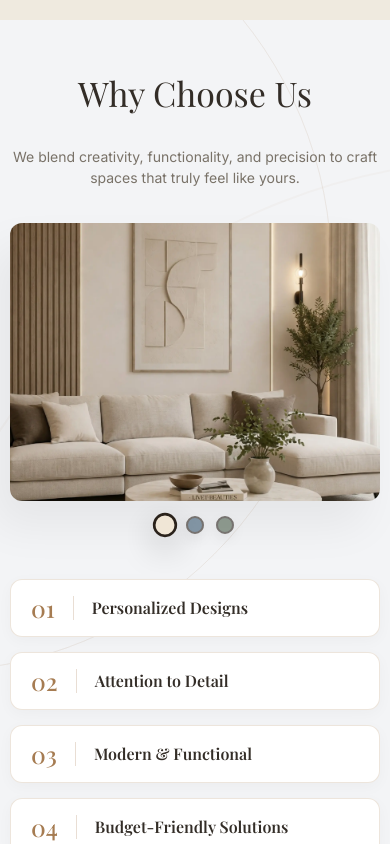
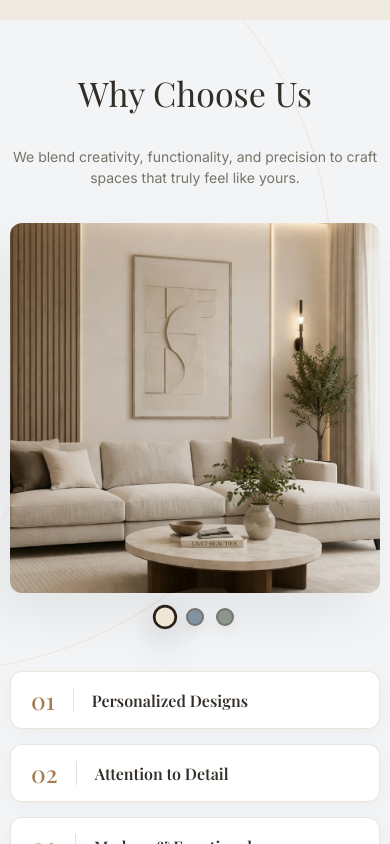
Before and after one commit to vickysingh009/ssqanantav1, a React (Vite) app: page / in a window 390 px wide. Shown: the part 2058-2902 px from the top of the page. Built offline with nearby package versions, Linux system fonts and the light colour scheme; a web font is replaced by a local one.

Commit message:
version 3 why choose us

```diff
--- a/src/sections/WhyChooseUs/WhyChooseUs.css
+++ b/src/sections/WhyChooseUs/WhyChooseUs.css
@@ -325,7 +325,7 @@
   .wcu-right-image {
     order: 1; /* Forces image to top of the flex block */
     max-width: 100%;
-    aspect-ratio: 4/3; /* Made image significantly taller and more impactful on mobile */
+    aspect-ratio: 1/1; /* Explicit perfect square for maximum mobile height */
     border-radius: 12px;
   }
 
```
